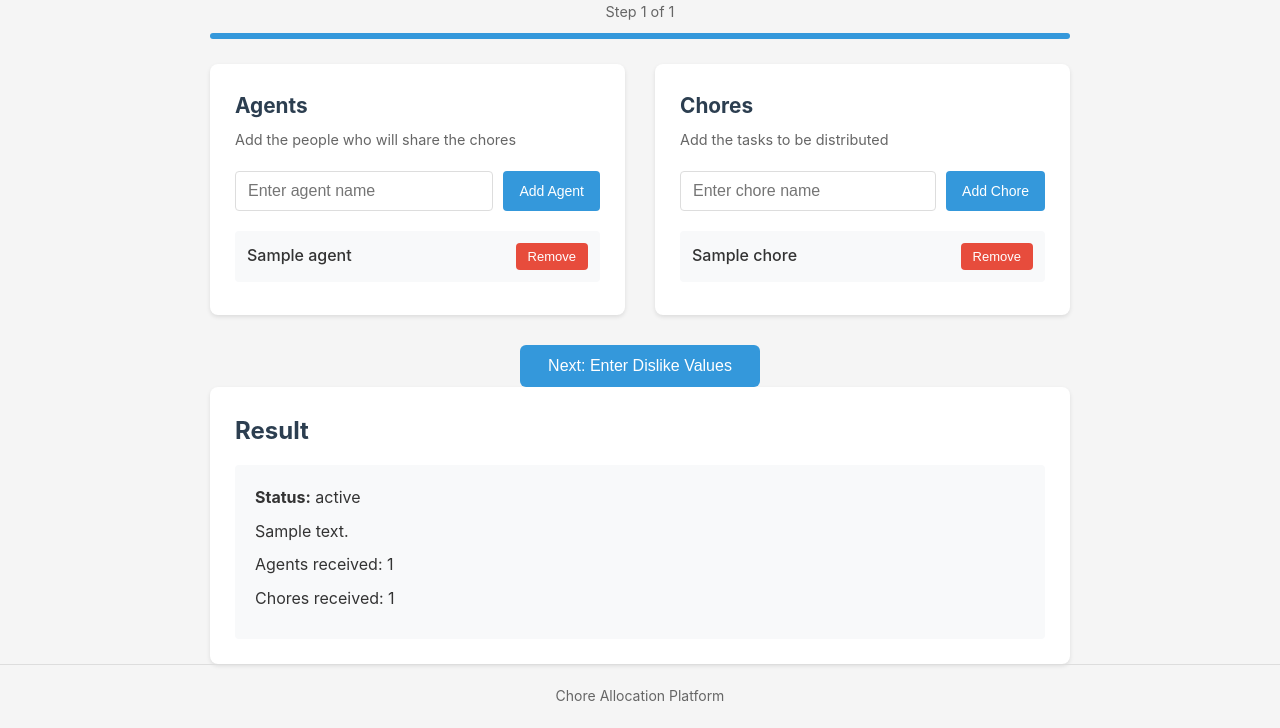
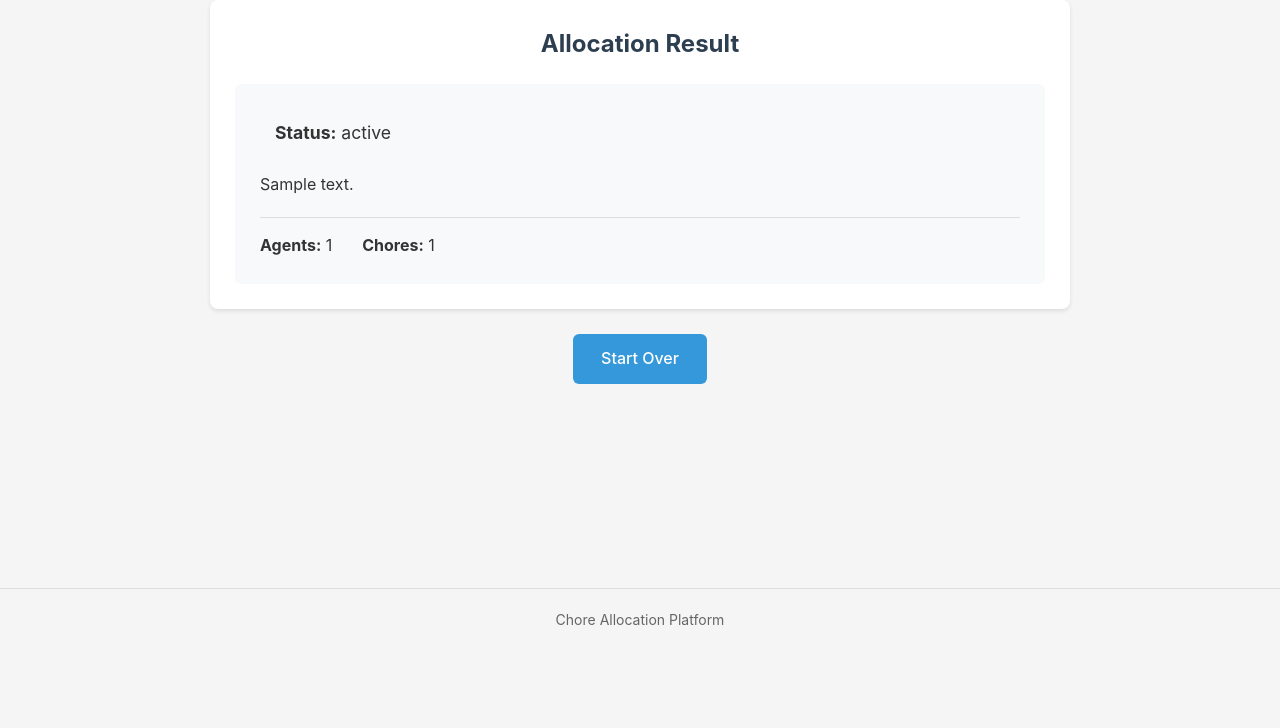
Before and after one commit to andiblas/division-de-tareas, a Flask app: template webapp/templates/index.html in a window 1280 px wide. Shown: the part 149-877 px from the top of the page. After the commit the page ends 774 px from the top, so only its background shows below. Run offline with Flask 3, Linux system fonts and the light colour scheme; the template is opened without the code that fills it: most values are stand-ins (such as "Sample title", 1, 10 or a date in 2020).

Commit message:
minor adjustments. make result screen standalone. remove progress bar fro first screen

```diff
--- a/webapp/static/css/style.css
+++ b/webapp/static/css/style.css
@@ -207,21 +207,70 @@ header .subtitle {
     padding: 25px;
     border-radius: 8px;
     box-shadow: 0 2px 4px rgba(0, 0, 0, 0.1);
+    margin-bottom: 20px;
 }
 
 .result-section h2 {
     color: #2c3e50;
-    margin-bottom: 15px;
+    margin-bottom: 20px;
+    text-align: center;
 }
 
 .result-content {
     background: #f8f9fa;
-    padding: 20px;
+    padding: 25px;
+    border-radius: 6px;
+}
+
+.result-status {
+    font-size: 1.1rem;
+    margin-bottom: 15px;
+    padding: 10px 15px;
     border-radius: 4px;
 }
 
-.result-content p {
-    margin-bottom: 8px;
+.result-status--success {
+    background: #d4edda;
+    color: #155724;
+}
+
+.result-status--error {
+    background: #f8d7da;
+    color: #721c24;
+}
+
+.result-message {
+    margin-bottom: 20px;
+    line-height: 1.6;
+}
+
+.result-stats {
+    display: flex;
+    gap: 30px;
+    padding-top: 15px;
+    border-top: 1px solid #ddd;
+}
+
+.result-stats p {
+    margin: 0;
+}
+
+/* Link styled as button */
+a.btn-next {
+    display: inline-block;
+    text-decoration: none;
+    text-align: center;
+    padding: 12px 28px;
+    background: #3498db;
+    color: white;
+    border-radius: 6px;
+    font-size: 16px;
+    font-weight: 500;
+    transition: background-color 0.2s;
+}
+
+a.btn-next:hover {
+    background: #2980b9;
 }
 
 /* Footer */
@@ -250,6 +299,10 @@ footer {
 .progress-indicator {
     text-align: center;
     margin-bottom: 25px;
+}
+
+.progress-indicator.hidden {
+    display: none;
 }
 
 .step-label {
--- a/webapp/static/js/app.js
+++ b/webapp/static/js/app.js
@@ -147,17 +147,34 @@ function updateNextButton() {
 
 /**
  * Update the progress indicator.
+ * Hides on step 1, shows from step 2 onwards.
  */
 function updateProgressIndicator() {
+    const progressIndicator = document.getElementById('progress-indicator');
     const stepLabel = document.getElementById('step-label');
     const progressFill = document.getElementById('progress-fill');
 
+    // Hide progress indicator on step 1, show on other steps
+    if (progressIndicator) {
+        if (currentStep === 1) {
+            progressIndicator.classList.add('hidden');
+        } else {
+            progressIndicator.classList.remove('hidden');
+        }
+    }
+
     if (stepLabel) {
-        stepLabel.textContent = `Step ${currentStep} of ${totalSteps}`;
+        // Show step as "Step X of Y" but offset by 1 since step 1 doesn't count
+        const displayStep = currentStep - 1;
+        const displayTotal = totalSteps - 1;
+        stepLabel.textContent = `Step ${displayStep} of ${displayTotal}`;
     }
 
     if (progressFill) {
-        const percentage = (currentStep / totalSteps) * 100;
+        // Calculate percentage based on steps after step 1
+        const displayStep = currentStep - 1;
+        const displayTotal = totalSteps - 1;
+        const percentage = displayTotal > 0 ? (displayStep / displayTotal) * 100 : 100;
         progressFill.style.width = `${percentage}%`;
     }
 }
--- a/webapp/templates/index.html
+++ b/webapp/templates/index.html
@@ -4,16 +4,16 @@
 
 {% block content %}
 <form id="allocation-form" action="{{ url_for('main.calculate') }}" method="post">
-    <!-- Progress Indicator -->
-    <div class="progress-indicator">
+    <!-- Progress Indicator (hidden on step 1 and result screen) -->
+    <div id="progress-indicator" class="progress-indicator hidden">
         <span id="step-label" class="step-label">Step 1 of 1</span>
         <div class="progress-bar">
             <div id="progress-fill" class="progress-fill" style="width: 100%;"></div>
         </div>
     </div>
 
-    <!-- Step 1: Add Agents and Chores -->
-    <div id="step-1" class="step active">
+    <!-- Step 1: Add Agents and Chores (hidden when showing results) -->
+    <div id="step-1" class="step {% if not result %}active{% endif %}">
         <div class="form-container">
             <!-- Agents Section -->
             <section class="list-section">
@@ -91,16 +91,25 @@
     <div id="dislike-hidden-inputs"></div>
 </form>
 
-<!-- Result Section -->
+<!-- Result Screen (standalone, shown when results exist) -->
 {% if result %}
-<section class="result-section">
-    <h2>Result</h2>
-    <div class="result-content">
-        <p><strong>Status:</strong> {{ result.status }}</p>
-        <p>{{ result.message }}</p>
-        <p>Agents received: {{ result.agents_count }}</p>
-        <p>Chores received: {{ result.chores_count }}</p>
+<div id="result-screen" class="step active">
+    <section class="result-section">
+        <h2>Allocation Result</h2>
+        <div class="result-content">
+            <p class="result-status result-status--{{ result.status }}">
+                <strong>Status:</strong> {{ result.status }}
+            </p>
+            <p class="result-message">{{ result.message }}</p>
+            <div class="result-stats">
+                <p><strong>Agents:</strong> {{ result.agents_count }}</p>
+                <p><strong>Chores:</strong> {{ result.chores_count }}</p>
+            </div>
+        </div>
+    </section>
+    <div class="nav-buttons nav-buttons--single">
+        <a href="{{ url_for('main.index') }}" class="btn-next">Start Over</a>
     </div>
-</section>
+</div>
 {% endif %}
 {% endblock %}
```
